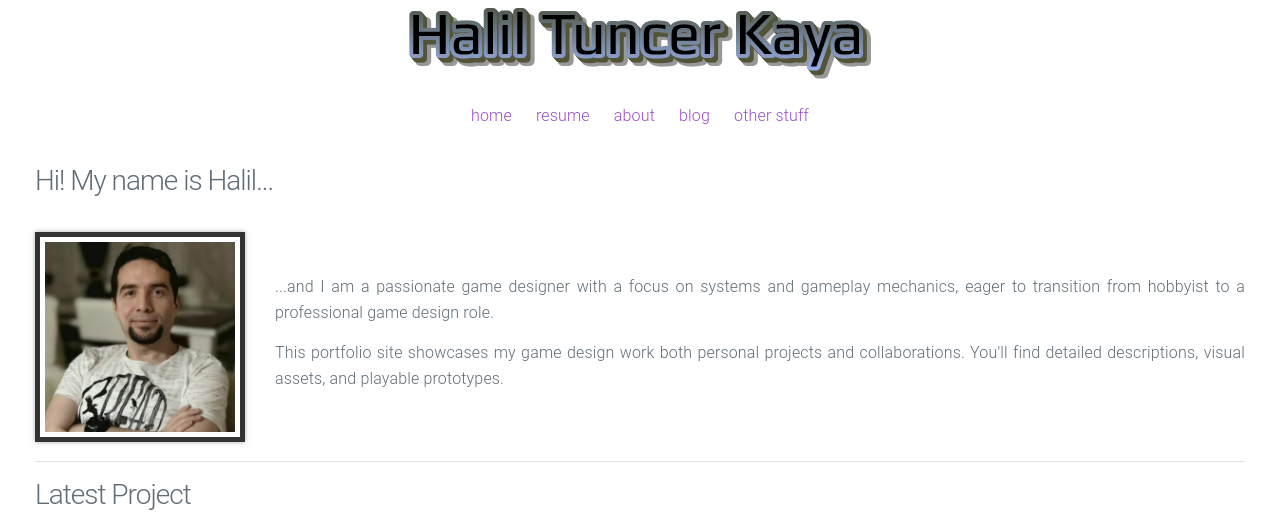
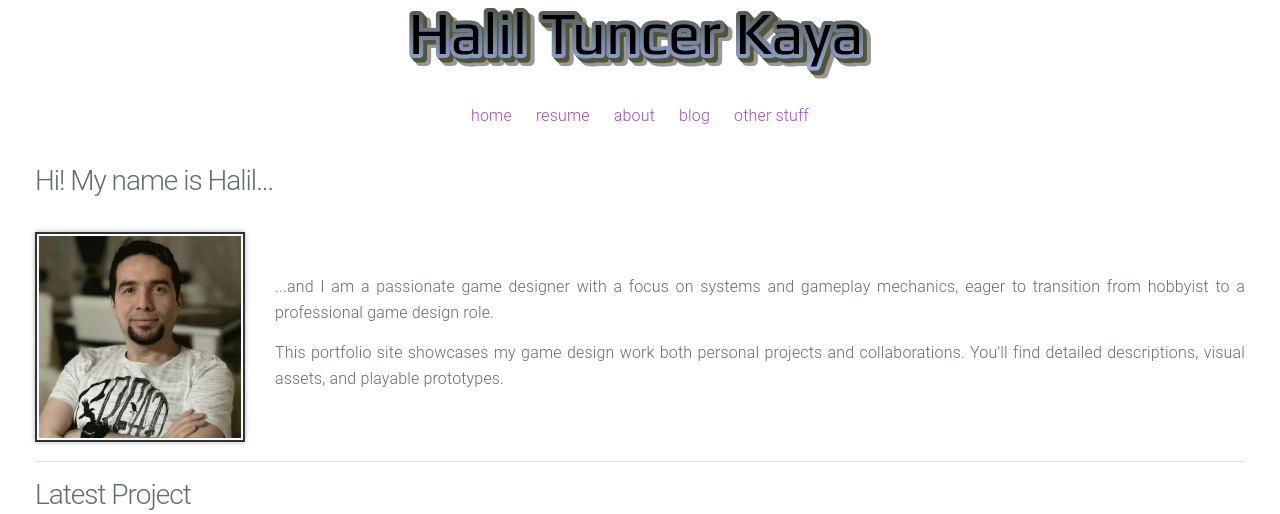
Before and after one commit to htramu/htk.github.io, a Jekyll site: the page built from index.html, in a window 1280 px wide. Shown: the top 514 px of the page. Built offline with Jekyll 4.4.1, drawn with Linux system fonts in a browser that asks for light colours; grey boxes are pictures that could not be loaded.

Commit message:
Update home.html

```diff
--- a/_layouts/home.html
+++ b/_layouts/home.html
@@ -6,10 +6,10 @@
 			}
 
         .image-frame {
-            border: 5px solid #333;
+            border: 2px solid #333;
             box-shadow: 0 0 5px rgba(0, 0, 0, 0.3);
             display: inline-block;
-            padding: 5px;
+            padding: 2px;
             background-color: white;
         }
 
@@ -74,9 +74,12 @@
 								</p>
 						</td>
 						<td valign="top">
-							<video autoplay loop muted>
+						<div class="image-frame">
+                            <video autoplay loop muted>
 							  <source src="/assets/movie.mp4" type="video/mp4" >
 							</video>
+                        </div>
+
 						</td>
 					</tr>
 				</table>
```
